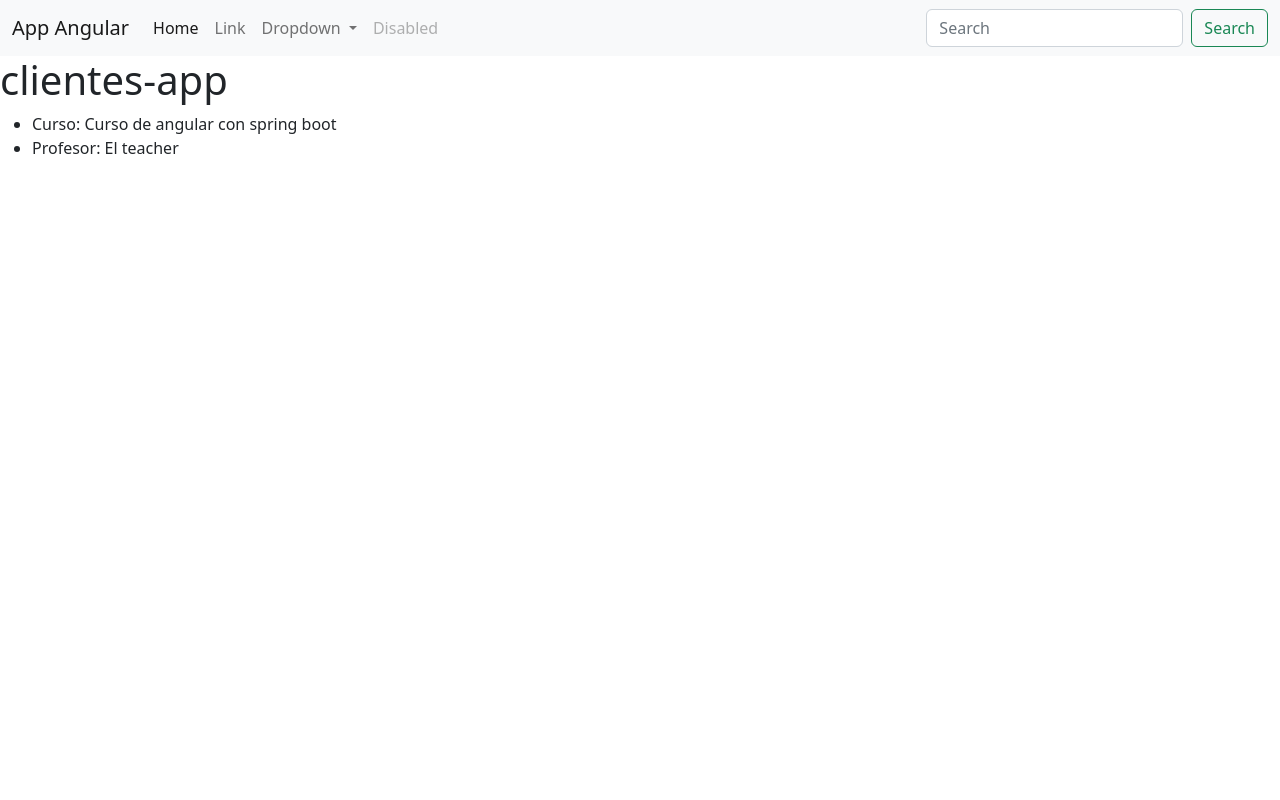
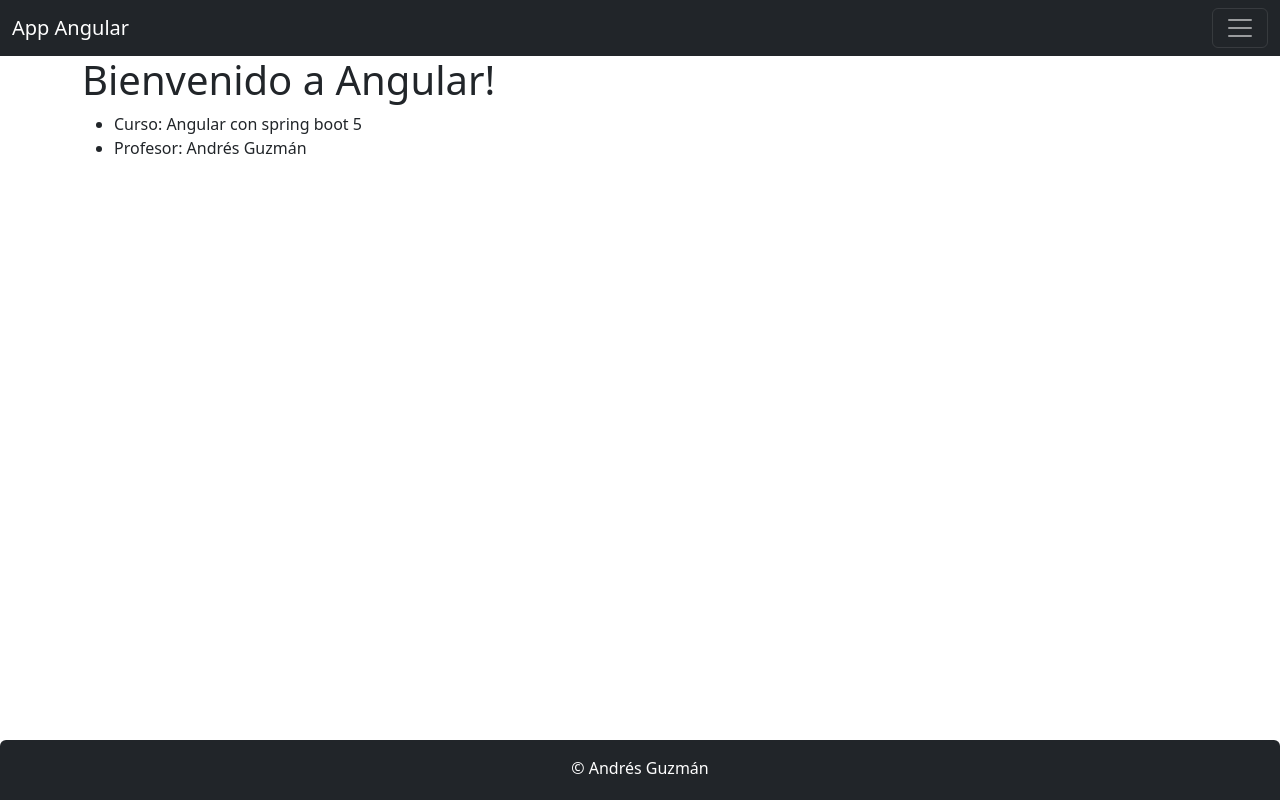
Before and after one commit to ingJcbDev/AngularSpringBoot, an Angular app in the folder angular/clientes-app/: page / in a window 1280 px wide. Built offline with nearby package versions, Linux system fonts and the light colour scheme.

Commit message:
14. Creando nuevo componente FooterComponent

```diff
--- a/angular/clientes-app/src/app/app.component.html
+++ b/angular/clientes-app/src/app/app.component.html
@@ -1,8 +1,12 @@
 <app-header></app-header>
 
-<h1>{{title}}</h1>
+<div class="container">
+  <h1>{{title}}</h1>
 
-<ul>
-  <li>Curso: {{curso}}</li>
-  <li>Profesor: {{tutor}}</li>
-</ul>
+  <ul>
+    <li>Curso: {{curso}}</li>
+    <li>Profesor: {{tutor}}</li>
+  </ul>
+</div>
+
+<app-footer></app-footer>
--- a/angular/clientes-app/src/app/app.component.ts
+++ b/angular/clientes-app/src/app/app.component.ts
@@ -6,7 +6,7 @@
   styleUrls: ['./app.component.css']
 })
 export class AppComponent {
-  title = 'clientes-app';
-  curso:string = 'Curso de angular con spring boot';
-  tutor:string = 'El teacher';
+  title = 'Bienvenido a Angular!';
+  curso:string = 'Angular con spring boot 5';
+  tutor:string = 'Andrés Guzmán';
 }
--- a/angular/clientes-app/src/app/app.module.ts
+++ b/angular/clientes-app/src/app/app.module.ts
@@ -2,12 +2,14 @@
 import { BrowserModule } from '@angular/platform-browser';
 
 import { AppComponent } from './app.component';
+import { FooterComponent } from './footer/footer.component';
 import { HeaderComponent } from './header/header.component';
 
 @NgModule({
   declarations: [
     AppComponent,
-    HeaderComponent
+    HeaderComponent,
+    FooterComponent
   ],
   imports: [
     BrowserModule
--- /dev/null
+++ b/angular/clientes-app/src/app/footer/footer.component.css
@@ -0,0 +1,6 @@
+.footer{
+    position: absolute; /*poner al final de la pagina*/
+    bottom: 0px; /*Para dejar al fondo*/
+    height: 60px; /*Altura 60px*/
+    width: 100%;
+}
--- /dev/null
+++ b/angular/clientes-app/src/app/footer/footer.component.html
@@ -0,0 +1,7 @@
+<footer class="bg-dark rounded-top text-center footer">
+    <div class="container py-2">
+        <p class="text-white my-2">
+            &copy; {{autor.nombre + ' ' + autor.apellido}}
+        </p>
+    </div>
+</footer>
--- /dev/null
+++ b/angular/clientes-app/src/app/footer/footer.component.ts
@@ -0,0 +1,11 @@
+import { Component } from "@angular/core";
+
+@Component({
+    selector: 'app-footer',
+    templateUrl: './footer.component.html',
+    styleUrls: ['./footer.component.css']
+})
+
+export class FooterComponent {
+    public autor: any = { nombre : 'Andrés' , apellido : 'Guzmán' } ;
+}
--- /dev/null
+++ b/angular/clientes-app/src/app/header/header.component.html
@@ -0,0 +1,40 @@
+<nav class="navbar navbar-dark bg-dark">
+    <div class="container-fluid">
+        <a class="navbar-brand" href="#">{{title}}</a>
+        <button class="navbar-toggler" type="button" data-bs-toggle="collapse" data-bs-target="#navbarSupportedContent"
+            aria-controls="navbarSupportedContent" aria-expanded="false" aria-label="Toggle navigation">
+            <span class="navbar-toggler-icon"></span>
+        </button>
+        <div class="collapse navbar-collapse" id="navbarSupportedContent">
+            <ul class="navbar-nav me-auto mb-2 mb-lg-0">
+                <li class="nav-item">
+                    <a class="nav-link active" aria-current="page" href="#">Home</a>
+                </li>
+                <li class="nav-item">
+                    <a class="nav-link" href="#">Link</a>
+                </li>
+                <li class="nav-item dropdown">
+                    <a class="nav-link dropdown-toggle" href="#" role="button" data-bs-toggle="dropdown"
+                        aria-expanded="false">
+                        Dropdown
+                    </a>
+                    <ul class="dropdown-menu">
+                        <li><a class="dropdown-item" href="#">Action</a></li>
+                        <li><a class="dropdown-item" href="#">Another action</a></li>
+                        <li>
+                            <hr class="dropdown-divider">
+                        </li>
+                        <li><a class="dropdown-item" href="#">Something else here</a></li>
+                    </ul>
+                </li>
+                <li class="nav-item">
+                    <a class="nav-link disabled">Disabled</a>
+                </li>
+            </ul>
+            <form class="d-flex" role="search">
+                <input class="form-control me-2" type="search" placeholder="Search" aria-label="Search">
+                <button class="btn btn-outline-success" type="submit">Search</button>
+            </form>
+        </div>
+    </div>
+</nav>
--- a/angular/clientes-app/src/app/header/header.component.ts
+++ b/angular/clientes-app/src/app/header/header.component.ts
@@ -2,44 +2,7 @@
 
 @Component({
     selector: 'app-header',
-    template: `
-<nav class="navbar navbar-expand-lg bg-light">
-  <div class="container-fluid">
-    <a class="navbar-brand" href="#">{{title}}</a>
-    <button class="navbar-toggler" type="button" data-bs-toggle="collapse" data-bs-target="#navbarSupportedContent" aria-controls="navbarSupportedContent" aria-expanded="false" aria-label="Toggle navigation">
-      <span class="navbar-toggler-icon"></span>
-    </button>
-    <div class="collapse navbar-collapse" id="navbarSupportedContent">
-      <ul class="navbar-nav me-auto mb-2 mb-lg-0">
-        <li class="nav-item">
-          <a class="nav-link active" aria-current="page" href="#">Home</a>
-        </li>
-        <li class="nav-item">
-          <a class="nav-link" href="#">Link</a>
-        </li>
-        <li class="nav-item dropdown">
-          <a class="nav-link dropdown-toggle" href="#" role="button" data-bs-toggle="dropdown" aria-expanded="false">
-            Dropdown
-          </a>
-          <ul class="dropdown-menu">
-            <li><a class="dropdown-item" href="#">Action</a></li>
-            <li><a class="dropdown-item" href="#">Another action</a></li>
-            <li><hr class="dropdown-divider"></li>
-            <li><a class="dropdown-item" href="#">Something else here</a></li>
-          </ul>
-        </li>
-        <li class="nav-item">
-          <a class="nav-link disabled">Disabled</a>
-        </li>
-      </ul>
-      <form class="d-flex" role="search">
-        <input class="form-control me-2" type="search" placeholder="Search" aria-label="Search">
-        <button class="btn btn-outline-success" type="submit">Search</button>
-      </form>
-    </div>
-  </div>
-</nav>
-    `
+    templateUrl: './header.component.html'
 })
 export class HeaderComponent {
     title:string = 'App Angular';
```
Also changed, not shown: 1 other file (tests, documents, lock files or other folders).
